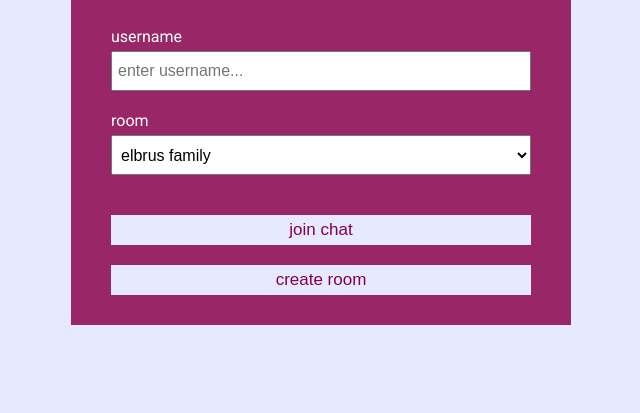
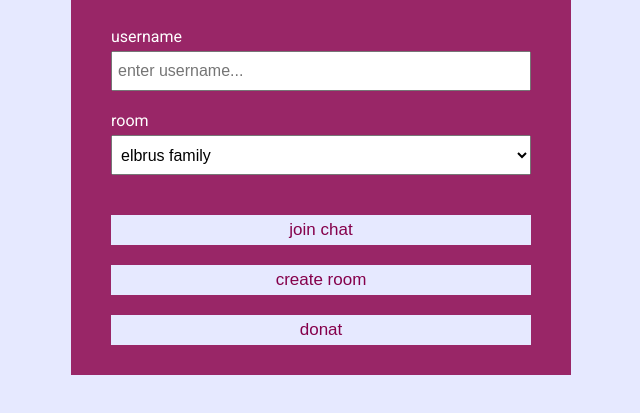
Before and after one commit to KujiNinja/cranberry-chat, a website: page public/index.html in a window 1280 px wide. Shown: the part 161-574 px from the top of the page, without its empty margins (319-959 px from the left). Drawn offline with Linux system fonts and the light colour scheme.

Commit message:
donat btn added

```diff
--- a/public/index.html
+++ b/public/index.html
@@ -48,6 +48,11 @@
         <form action="create.html">
           <button type="submit" class="btn">create room</button>
         </form>
+        <div class="donat">
+          <form action="">
+            <button type="submit" class="btn">donat</button>
+          </form>
+        </div>
 			</main>
 		</div>
 	</body>
```
Also changed, not shown: public/create.html (+1 -0 lines), utils/message.js (line endings or trailing spaces).
